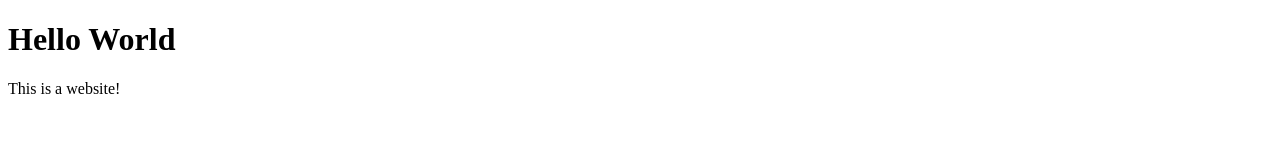
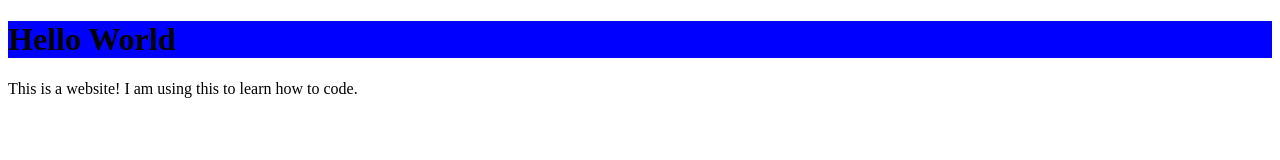
Before and after one commit to ackerman-trev/ackerman-trev.github.io, a website: page index.html in a window 1280 px wide. Drawn offline with Linux system fonts and the light colour scheme.

Commit message:
Update index.html
adding background color

```diff
--- a/index.html
+++ b/index.html
@@ -10,8 +10,13 @@
 
     <title>Hello, world!</title>
   </head>
+  <style>
+    h1 {
+    background-color: blue;
+    }
+  </style>
   <body>
     <h1>Hello World</h1>
-    <p>This is a website!</p>
+    <p>This is a website! I am using this to learn how to code.</p>
   </body>
 </html>
```
